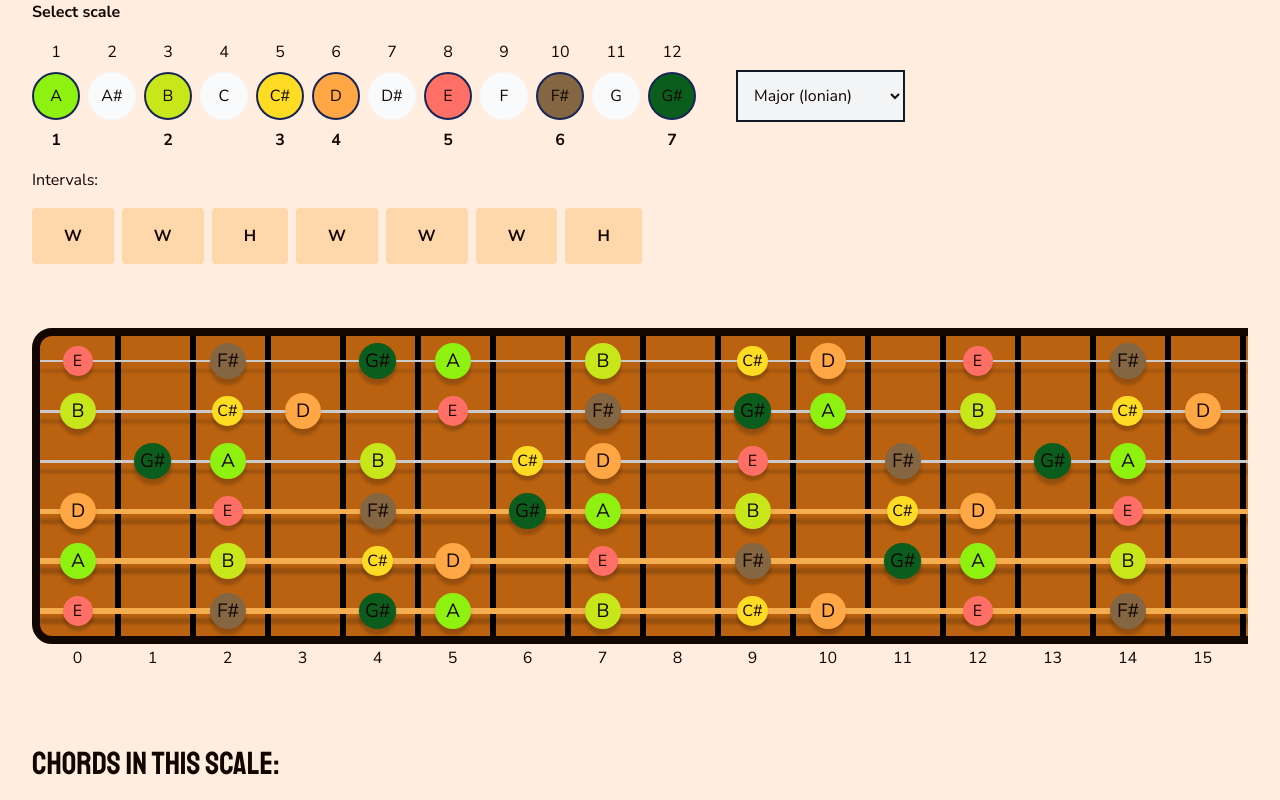
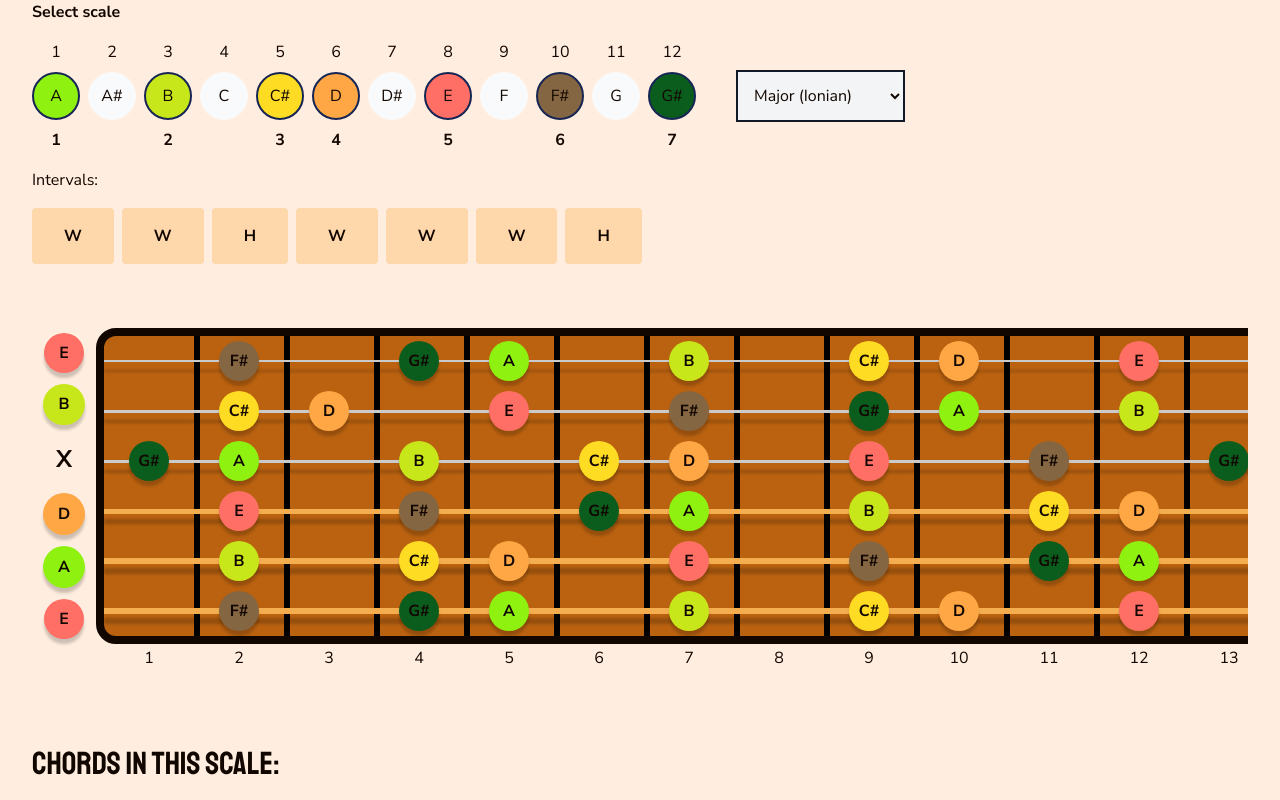
Before and after one commit to ChristianPisani/GuitarApp, a React (Vite) app in the folder GuitarApp/: page /visualizer in a window 1280 px wide. Shown: the top 800 px of the page. Built offline with nearby package versions, Linux system fonts and the light colour scheme; a web font is replaced by a local one.

Commit message:
Added scale degrees for chords + open strings fretboard

```diff
--- a/GuitarApp/src/data/chords.ts
+++ b/GuitarApp/src/data/chords.ts
@@ -68,3 +68,18 @@ export const getChordName = (chord: Chord) => {
 
   return chordNameNoDuplicates;
 };
+
+export type ScaleDegree = 1 | 2 | 3 | 4 | 5 | 6 | 7;
+export const scaleDegreeNotations = (degree: ScaleDegree) => {
+  const notations = {
+    1: "I",
+    2: "II",
+    3: "III",
+    4: "IV",
+    5: "V",
+    6: "VI",
+    7: "VII",
+  };
+
+  return notations[degree];
+};
--- a/GuitarApp/src/output.css
+++ b/GuitarApp/src/output.css
@@ -644,6 +644,10 @@ video {
   height: 3rem;
 }
 
+.h-16 {
+  height: 4rem;
+}
+
 .h-6 {
   height: 1.5rem;
 }
@@ -652,13 +656,13 @@ video {
   height: 2rem;
 }
 
-.h-full {
-  height: 100%;
-}
-
 .h-fit {
   height: -moz-fit-content;
   height: fit-content;
+}
+
+.h-full {
+  height: 100%;
 }
 
 .min-h-\[500px\] {
@@ -671,6 +675,10 @@ video {
 
 .w-12 {
   width: 3rem;
+}
+
+.w-16 {
+  width: 4rem;
 }
 
 .w-2 {
@@ -689,16 +697,27 @@ video {
   width: 100vw;
 }
 
+.w-fit {
+  width: -moz-fit-content;
+  width: fit-content;
+}
+
 .min-w-72 {
   min-width: 18rem;
+}
+
+.min-w-fit {
+  min-width: -moz-fit-content;
+  min-width: fit-content;
 }
 
 .max-w-\[100svw\] {
   max-width: 100svw;
 }
 
-.flex-1 {
-  flex: 1 1 0%;
+.max-w-fit {
+  max-width: -moz-fit-content;
+  max-width: fit-content;
 }
 
 .rotate-45 {
@@ -728,6 +747,10 @@ video {
   place-items: center;
 }
 
+.place-items-stretch {
+  place-items: stretch;
+}
+
 .items-center {
   align-items: center;
 }
@@ -748,10 +771,6 @@ video {
   gap: 2rem;
 }
 
-.gap-16 {
-  gap: 4rem;
-}
-
 .self-center {
   align-self: center;
 }
@@ -762,10 +781,6 @@ video {
 
 .overflow-x-auto {
   overflow-x: auto;
-}
-
-.overflow-y-visible {
-  overflow-y: visible;
 }
 
 .rounded {
@@ -876,6 +891,16 @@ video {
 .text-xl {
   font-size: 1.25rem;
   line-height: 1.75rem;
+}
+
+.text-lg {
+  font-size: 1.125rem;
+  line-height: 1.75rem;
+}
+
+.text-2xl {
+  font-size: 1.5rem;
+  line-height: 2rem;
 }
 
 .font-bold {
--- a/GuitarApp/src/ui/Fretboard/Fretboard.scss
+++ b/GuitarApp/src/ui/Fretboard/Fretboard.scss
@@ -7,13 +7,14 @@
 
   --string-shadow: 0px 10px 3px 0px rgba(0, 0, 0, 0.2);
 
-  counter-reset: fretnumber -1;
+  counter-reset: fretnumber 0;
 }
 
 .fretboard {
   border: 8px solid;
   border-radius: 20px;
   display: inline-block;
+  width: fit-content;
 
   background-color: var(--color-wood);
 }
@@ -22,6 +23,8 @@
   overflow: auto hidden;
   padding-block: 2rem;
   max-width: 100%;
+  display: grid;
+  grid-template-columns: auto 1fr;
 }
 
 .string {
@@ -30,19 +33,24 @@
   flex-direction: row;
   position: relative;
 
-  counter-reset: fretnumber -1;
+  counter-reset: fretnumber 0;
 }
 
 .string:hover .fret::before {
-  --string-glow: 0px 0px 0px 2px var(--color-string);
+  //--string-glow: 0px 0px 0px 2px var(--color-string);
 
-  box-shadow: var(--string-shadow), var(--string-glow);
+  //box-shadow: var(--string-shadow), var(--string-glow);
 }
-.string:active .fret::before {
+.string:hover .fret::before,
+.string:has(.note:hover) .fret::before {
   filter: brightness(2) saturate(2);
 }
+.string:hover .note.active,
+.string:has(.note:hover) .note.active {
+  transform: scale(1.1);
+}
 .string:hover .note {
-  transform: scale(1.1);
+  //transform: scale(1.1);
 }
 
 .string:first-of-type .fret::after {
@@ -102,7 +110,7 @@
   display: flex;
   justify-content: center;
   align-items: center;
-  min-width: 75px;
+  min-width: 90px;
 
   height: 50px;
 }
@@ -150,7 +158,7 @@
   background-color: var(--neutral-100);
 
   border-radius: 100%;
-  height: 60%;
+  height: 80%;
   aspect-ratio: 1;
 
   box-shadow: 0px 5px 3px 0px rgba(0, 0, 0, 0.2);
@@ -165,16 +173,16 @@
 }
 
 .note:not(.active:not(:where(.third, .fifth))):hover {
-  transform: scale(1.1);
-  box-shadow: 0px 5px 4px -1px rgba(0, 0, 0, 0.2);
+  //transform: scale(1.1);
+  //box-shadow: 0px 5px 4px -1px rgba(0, 0, 0, 0.2);
 }
 
 :where(.note.active:not(:where(.third, .fifth))) {
-  transform: scale(1.2);
+  //transform: scale(1.2);
 }
 
 .note:hover {
-  cursor: pointer;
+  //cursor: pointer;
 }
 
 .note:active:not(.active:not(:where(.third, .fifth))) {
@@ -236,3 +244,8 @@
 .seventh {
   --color-active: var(--interval-7);
 }
+
+.note.open:not(.active) {
+  background: none;
+  box-shadow: none;
+}
--- a/GuitarApp/src/ui/Fretboard/Fretboard.tsx
+++ b/GuitarApp/src/ui/Fretboard/Fretboard.tsx
@@ -1,4 +1,4 @@
-import { useContext, useState } from "react";
+import { FC, useContext, useState } from "react";
 import { FretboardContext } from "./FretboardContext";
 import {
   allNotes,
@@ -14,6 +14,20 @@ export const Fret = ({ note }: { note: Note }) => {
   const { selectedNote, setSelectedNote, selectedScale } =
     useContext(FretboardContext);
 
+  return (
+    <div className="fret">
+      <FretboardNote note={note} open={false} />
+    </div>
+  );
+};
+
+export const FretboardNote: FC<{ note: Note; open: boolean }> = ({
+  note,
+  open,
+}) => {
+  const { selectedNote, setSelectedNote, selectedScale } =
+    useContext(FretboardContext);
+
   const scaleDegree = getScaleDegree(selectedNote, note, selectedScale);
 
   const activeNotes = getScaleChromaticScaleIndexes(
@@ -24,25 +38,36 @@ export const Fret = ({ note }: { note: Note }) => {
   const highLighted = activeNotes.includes(allNotes.indexOf(note));
 
   return (
-    <div className="fret">
-      <div
-        className={`note active ${noteDegreeClasses[scaleDegree]}`}
-        onClick={() => {
-          setSelectedNote?.(note);
-        }}
-      >
-        {highLighted && `${note.name}${note.sharp ? "#" : ""}`}
-      </div>
+    <div
+      className={`note ${highLighted && "active"} ${open && "open"} ${
+        noteDegreeClasses[scaleDegree]
+      }`}
+    >
+      {highLighted && (
+        <p className={"font-bold"}>
+          {note.name}
+          {note.sharp ? "#" : ""}
+        </p>
+      )}
+      {open && !highLighted && <p className={"font-bold text-2xl"}>X</p>}
     </div>
   );
 };
 
-export const String = ({ startingNote }: { startingNote: Note }) => {
-  const stringNotes = getStringNotes(startingNote, 24);
+export const String = ({
+  startingNote,
+  startIndex,
+  numberOfNotes,
+}: {
+  startingNote: Note;
+  startIndex: number;
+  numberOfNotes: number;
+}) => {
+  const stringNotes = getStringNotes(startingNote, numberOfNotes);
 
   return (
     <div className="string">
-      {stringNotes.map((note) => (
+      {stringNotes.splice(startIndex).map((note) => (
         <Fret note={note}></Fret>
       ))}
     </div>
@@ -50,15 +75,28 @@ export const String = ({ startingNote }: { startingNote: Note }) => {
 };
 
 export const FretBoard = (props: any) => {
+  const notes = [
+    getNote("E", false),
+    getNote("B", false),
+    getNote("G", false),
+    getNote("D", false),
+    getNote("A", false),
+    getNote("E", false),
+  ];
+
   return (
     <div className="fretboard-container">
+      <div className={"h-full grid place-items-stretch"}>
+        {notes.map((note) => (
+          <div className={"grid w-16 place-items-center"}>
+            <FretboardNote note={note} open={true} />
+          </div>
+        ))}
+      </div>
       <div className="fretboard">
-        <String startingNote={getNote("E", false)} />
-        <String startingNote={getNote("B", false)} />
-        <String startingNote={getNote("G", false)} />
-        <String startingNote={getNote("D", false)} />
-        <String startingNote={getNote("A", false)} />
-        <String startingNote={getNote("E", false)} />
+        {notes.map((note) => (
+          <String startIndex={1} startingNote={note} numberOfNotes={26} />
+        ))}
       </div>
     </div>
   );
--- a/GuitarApp/src/ui/chord/chord.tsx
+++ b/GuitarApp/src/ui/chord/chord.tsx
@@ -9,7 +9,11 @@ import {
   noteToString,
 } from "../../utility/noteFunctions";
 import { Component, FC, JSX, ReactNode, useState } from "react";
-import { getChordName } from "../../data/chords";
+import {
+  getChordName,
+  ScaleDegree,
+  scaleDegreeNotations,
+} from "../../data/chords";
 
 export type ChordDegreeVisualizerProps = {
   degrees: number[];
@@ -72,8 +76,20 @@ export const ChordDegreeVisualizer: FC<ChordDegreeVisualizerProps> = ({
             chordTypeIndexes[chordType]
           );
 
+          const chordName = getChordName(chord);
+          const isMajor = chordName.includes("Major");
+          const isDiminished = chordName.includes("Diminished");
+          const isAugmented = chordName.includes("Augmented");
+
+          const notation = scaleDegreeNotations((degree + 1) as ScaleDegree);
+
           return (
             <div className={"inline-grid gap-4 place-items-center"}>
+              <p className={"font-bold text-xl"}>
+                {isAugmented ? "+" : ""}
+                {isMajor ? notation : notation.toLowerCase()}
+                {isDiminished ? "°" : ""}
+              </p>
               <h2>{getChordName(chord)}</h2>
               <ChordVisualizer
                 chord={chord}
--- a/GuitarApp/src/utility/noteFunctions.ts
+++ b/GuitarApp/src/utility/noteFunctions.ts
@@ -1,5 +1,6 @@
 import { Chord, Note, Scale } from "../types/musical-terms";
 import { majorScale } from "../data/scales";
+import { chordNames } from "../data/chords";
 
 export const chromaticScale: Scale = {
   name: "Chromatic scale",
```
